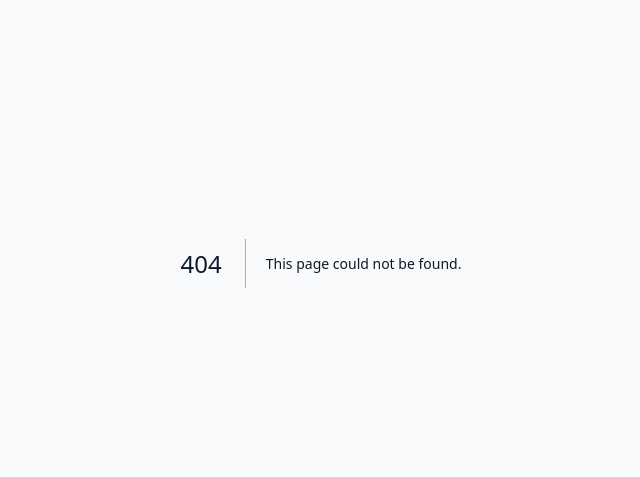
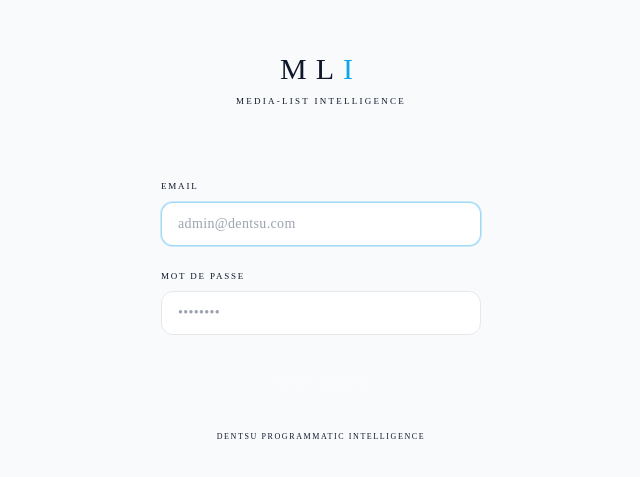
Before and after one commit to vincedosi/white_liste, a Next.js app in the folder frontend/: page /login in a window 1280 px wide. Before the commit this address had no page. Shown: the part 137-614 px from the top of the page, without its empty margins (319-959 px from the left). Built offline with nearby package versions, Linux system fonts and the light colour scheme.

Commit message:
feat: add login page with Command dark glass card design

```diff
--- /dev/null
+++ b/frontend/app/login/page.tsx
@@ -0,0 +1,125 @@
+'use client';
+
+import { useState } from 'react';
+import { useAuth } from '@/components/auth/AuthContext';
+import clsx from 'clsx';
+
+export default function LoginPage() {
+  const { login } = useAuth();
+  const [email, setEmail] = useState('');
+  const [password, setPassword] = useState('');
+  const [error, setError] = useState('');
+  const [loading, setLoading] = useState(false);
+
+  const handleSubmit = async (e: React.FormEvent) => {
+    e.preventDefault();
+    setError('');
+    setLoading(true);
+    try {
+      await login(email, password);
+    } catch (err: unknown) {
+      setError(err instanceof Error ? err.message : 'Erreur de connexion');
+    } finally {
+      setLoading(false);
+    }
+  };
+
+  return (
+    <div className="min-h-screen bg-background flex items-center justify-center px-4">
+      {/* Ambient glow */}
+      <div className="absolute inset-0 overflow-hidden pointer-events-none">
+        <div className="absolute top-1/2 left-1/2 -translate-x-1/2 -translate-y-1/2 w-[600px] h-[600px] bg-primary-electric/5 rounded-full blur-[120px]" />
+      </div>
+
+      <div className="relative w-full max-w-sm">
+        {/* Logo */}
+        <div className="text-center mb-10">
+          <h1 className="text-3xl font-extralight tracking-[0.3em] text-on-surface">
+            ML<span className="text-accent">I</span>
+          </h1>
+          <p className="font-label text-[9px] uppercase tracking-[0.25em] text-on-surface-variant font-extralight mt-2">
+            Media-List Intelligence
+          </p>
+        </div>
+
+        {/* Glass card */}
+        <form onSubmit={handleSubmit} className="glass-card rounded-2xl p-8 glow-card space-y-6">
+          <div>
+            <label className="font-label text-[9px] uppercase tracking-[0.2em] text-on-surface-variant font-extralight mb-2 block">
+              Email
+            </label>
+            <input
+              type="email"
+              value={email}
+              onChange={(e) => setEmail(e.target.value)}
+              placeholder="admin@dentsu.com"
+              required
+              autoFocus
+              className={clsx(
+                'w-full h-11 bg-surface-container border border-outline-variant rounded-xl',
+                'px-4 text-sm text-on-surface font-extralight tracking-wide',
+                'placeholder:text-on-surface-variant/40',
+                'focus:outline-none focus:border-accent/40 focus:ring-1 focus:ring-accent/20',
+                'transition-all',
+              )}
+            />
+          </div>
+
+          <div>
+            <label className="font-label text-[9px] uppercase tracking-[0.2em] text-on-surface-variant font-extralight mb-2 block">
+              Mot de passe
+            </label>
+            <input
+              type="password"
+              value={password}
+              onChange={(e) => setPassword(e.target.value)}
+              placeholder="••••••••"
+              required
+              className={clsx(
+                'w-full h-11 bg-surface-container border border-outline-variant rounded-xl',
+                'px-4 text-sm text-on-surface font-extralight tracking-wide',
+                'placeholder:text-on-surface-variant/40',
+                'focus:outline-none focus:border-accent/40 focus:ring-1 focus:ring-accent/20',
+                'transition-all',
+              )}
+            />
+          </div>
+
+          {error && (
+            <div className="text-danger text-xs font-label font-extralight tracking-wider text-center py-2">
+              {error}
+            </div>
+          )}
+
+          <button
+            type="submit"
+            disabled={loading || !email || !password}
+            className={clsx(
+              'w-full h-12 rounded-2xl',
+              'flex items-center justify-center gap-2',
+              'font-label text-xs uppercase tracking-[0.2em]',
+              'transition-all duration-200',
+              'disabled:opacity-30 disabled:cursor-not-allowed',
+              'bg-primary-electric text-white font-medium',
+              'shadow-glow-blue hover:shadow-[0_0_60px_rgba(0,102,255,0.4)]',
+              'active:scale-[0.97]',
+            )}
+          >
+            {loading ? (
+              <svg className="animate-spin h-4 w-4" viewBox="0 0 24 24" fill="none">
+                <circle className="opacity-20" cx="12" cy="12" r="10" stroke="currentColor" strokeWidth="3" />
+                <path className="opacity-80" fill="currentColor" d="M4 12a8 8 0 018-8V0C5.373 0 0 5.373 0 12h4z" />
+              </svg>
+            ) : (
+              'Connexion'
+            )}
+          </button>
+
+          <p className="text-center font-label text-[8px] text-on-surface-variant/40 uppercase tracking-[0.2em] font-extralight">
+            Dentsu Programmatic Intelligence
+          </p>
+        </form>
+      </div>
+    </div>
+  );
+}
```
